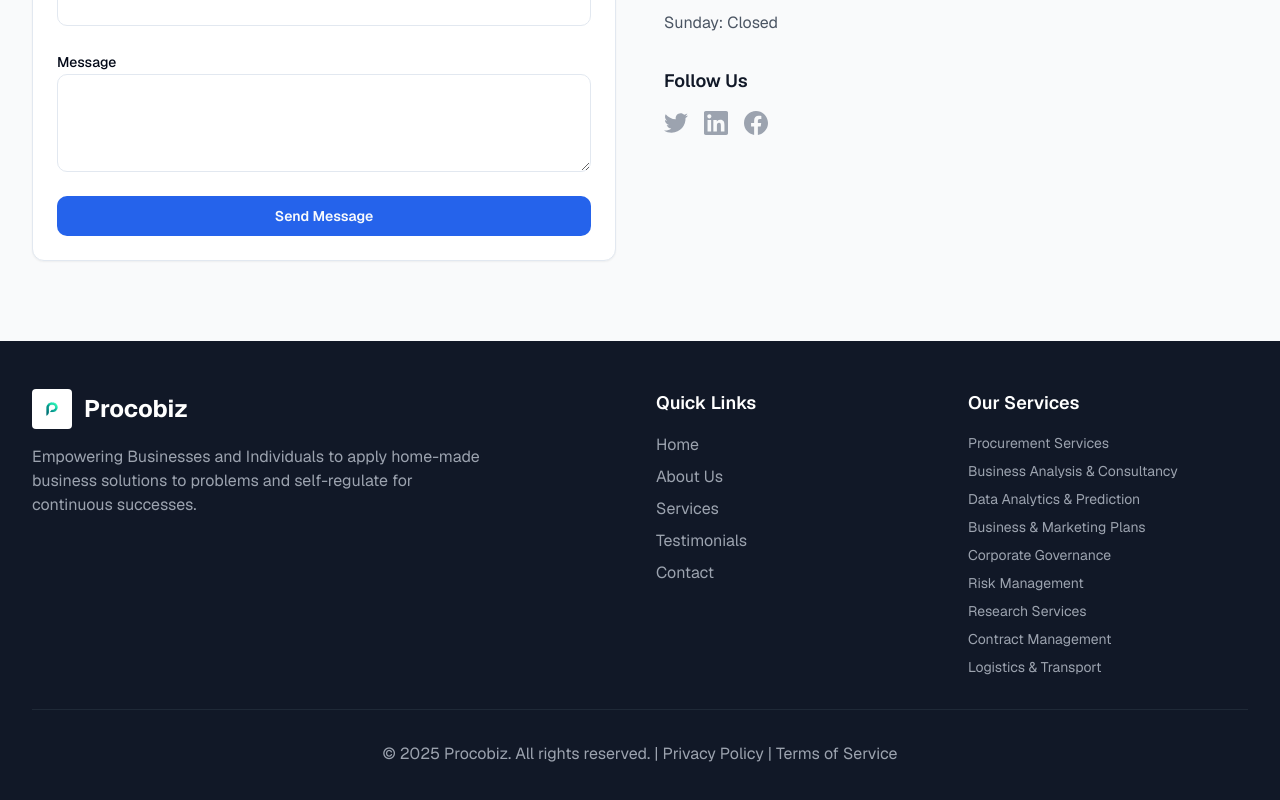
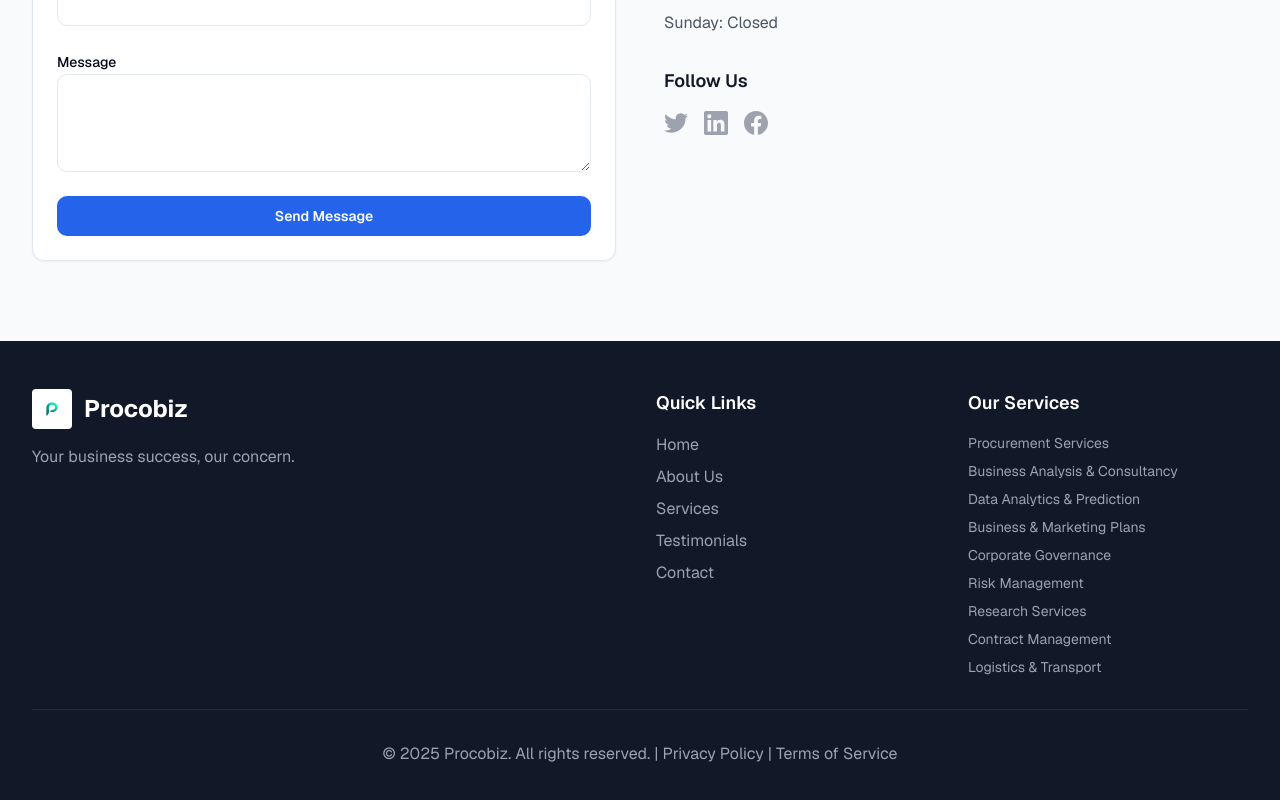
Before and after one commit to Umbrelabs-Projects/Procobiz, a Next.js app: page / in a window 1280 px wide. Shown: the part 4879-5679 px from the top of the page. Built offline with nearby package versions, Linux system fonts and the light colour scheme.

Commit message:
Procobiz website

```diff
--- a/app/page.tsx
+++ b/app/page.tsx
@@ -769,9 +769,7 @@ export default function ProcobizWebsite() {
                 <span className="text-2xl font-bold">Procobiz</span>
               </div>
               <p className="text-gray-400 mb-4 max-w-md">
-                Empowering Businesses and Individuals to apply home-made
-                business solutions to problems and self-regulate for continuous
-                successes.
+                Your business success, our concern.
               </p>
             </div>
             <div>
```
